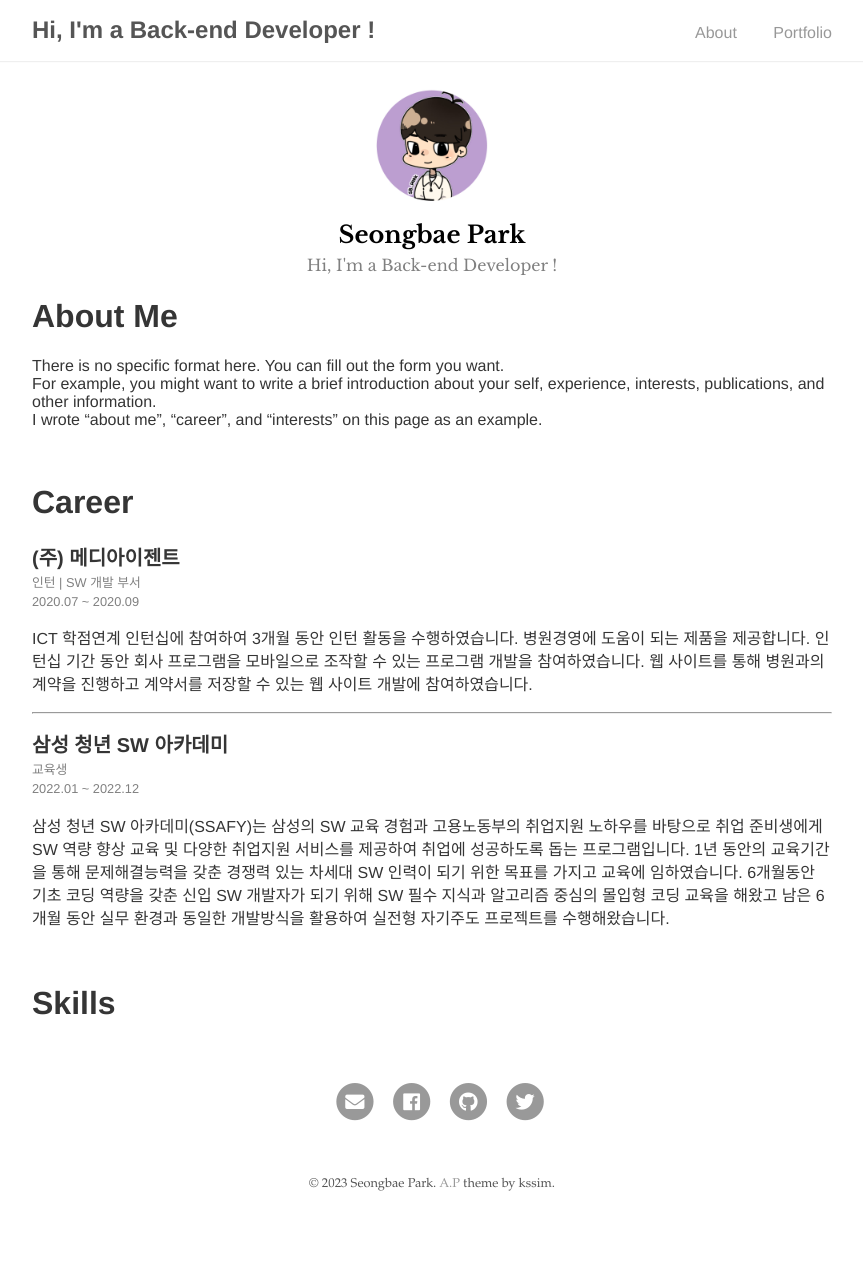
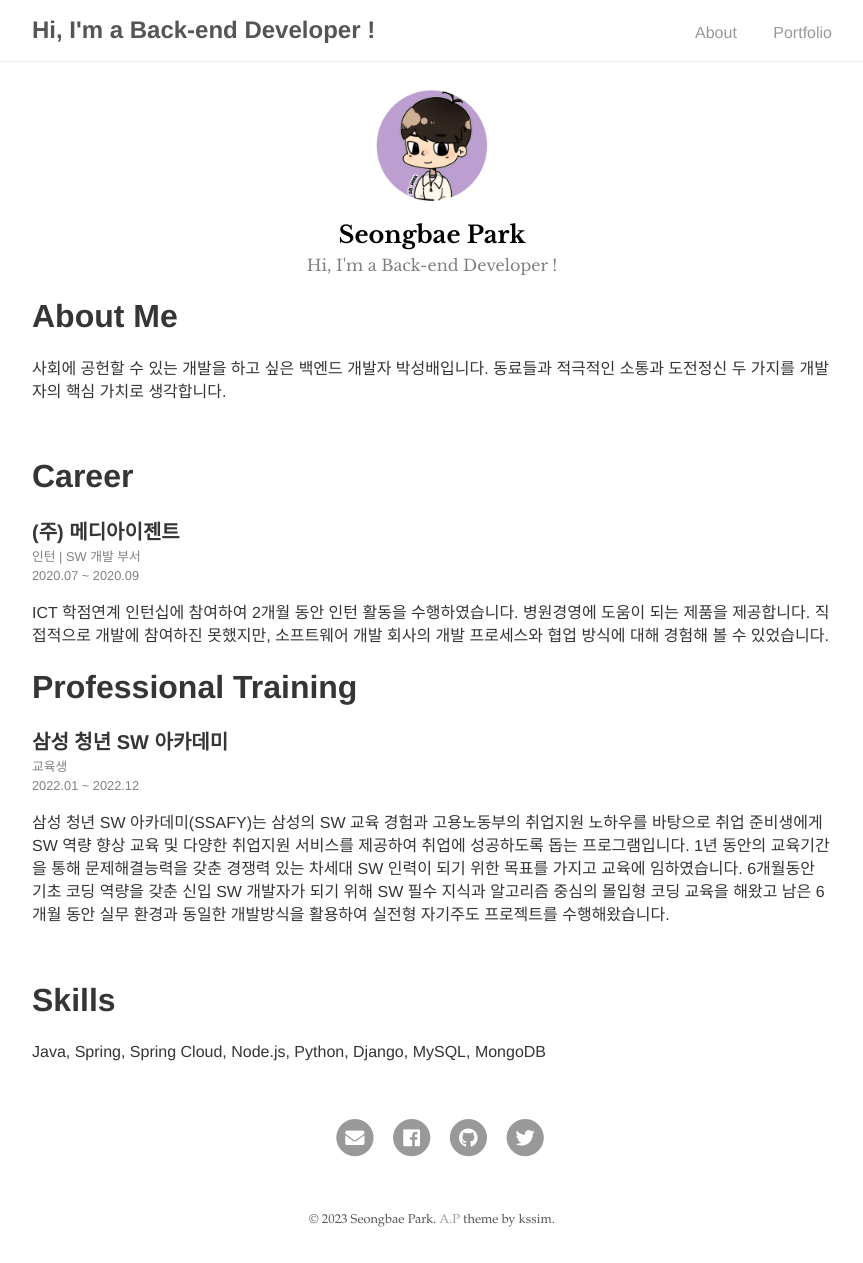
Before and after one commit to Sungbae95/Sungbae95.github.io, a Jekyll site: the page built from index.md, in a window 1280 px wide. Shown: the whole page, without its empty margins (208-1071 px from the left). Built offline with Jekyll 4.4.1, drawn with Linux system fonts in a browser that asks for light colours; our own code applies the rules of GitHub Pages for plain Markdown files; before the commit the page ends 1227 px from its top, so only the background shows below that.

Commit message:
Update index.md

```diff
--- a/index.md
+++ b/index.md
@@ -3,9 +3,11 @@ layout: about
 ---
 
 # About Me
-There is no specific format here. You can fill out the form you want.
-For example, you might want to write a brief introduction about your self, experience, interests, publications, and other information.
-I wrote "about me", "career", and "interests" on this page as an example.
+<p style="line-height:23px">
+사회에 공헌할 수 있는 개발을 하고 싶은 백엔드 개발자 박성배입니다.
+동료들과 적극적인 소통과 도전정신 두 가지를 개발자의 핵심 가치로 생각합니다.
+
+</p>
 
 <br/>
 
@@ -14,14 +16,13 @@ I wrote "about me", "career", and "interests" on this page as an example.
 <span style="font-size:125%"> <b>(주) 메디아이젠트</b> </span> <br/>
 <span style="font-size:80%; color:gray"> 인턴 | SW 개발 부서 <br/> 2020.07 ~ 2020.09 </span>
 <p style="line-height:23px">
-  ICT 학점연계 인턴십에 참여하여 3개월 동안 인턴 활동을 수행하였습니다.
+  ICT 학점연계 인턴십에 참여하여 2개월 동안 인턴 활동을 수행하였습니다.
   병원경영에 도움이 되는 제품을 제공합니다.
-  인턴십 기간 동안 회사 프로그램을 모바일으로 조작할 수 있는 프로그램 개발을 참여하였습니다.
-  웹 사이트를 통해 병원과의 계약을 진행하고 계약서를 저장할 수 있는 웹 사이트 개발에 참여하였습니다.
+  직접적으로 개발에 참여하진 못했지만, 소프트웨어 개발 회사의 개발 프로세스와 협업 방식에 대해 경험해 볼 수 있었습니다.
 </p>
 
 
-------
+# Professional Training
 
 
 
@@ -37,3 +38,7 @@ I wrote "about me", "career", and "interests" on this page as an example.
 <br/>
 
 # Skills
+
+<p style="line-height:23px">
+Java, Spring, Spring Cloud, Node.js, Python, Django, MySQL, MongoDB
+</p>
```
